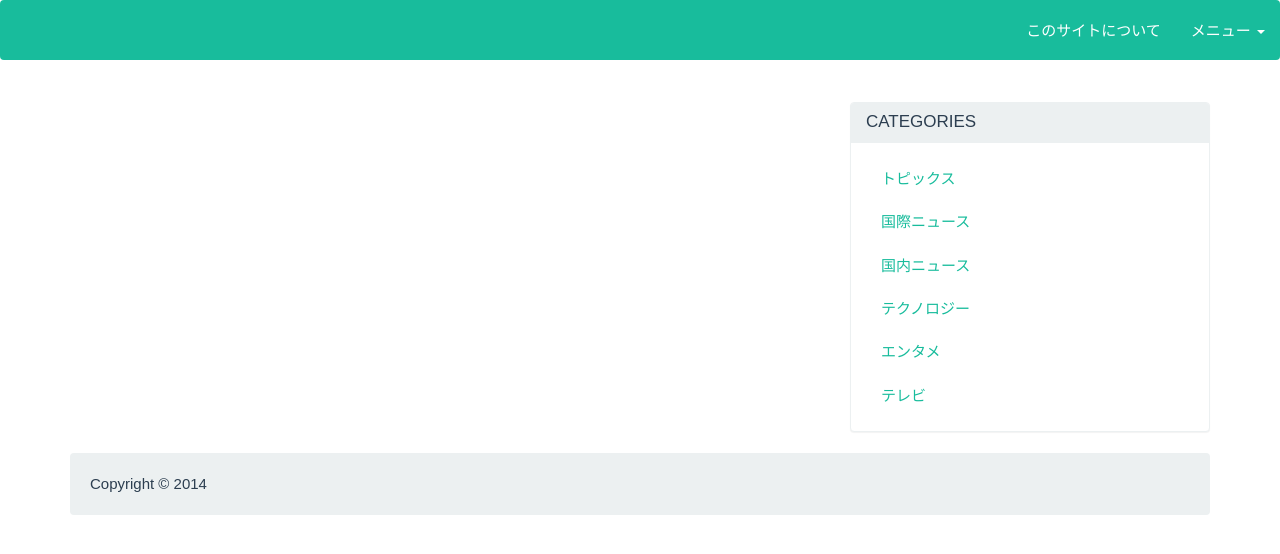
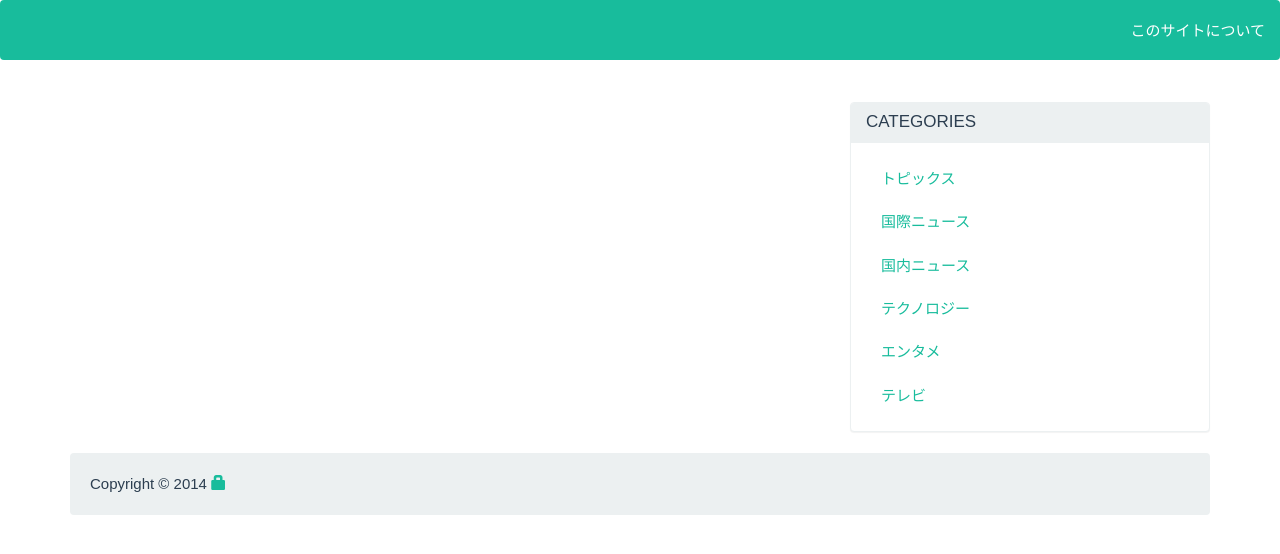
Before and after one commit to maripiyoko/Blogig, a CodeIgniter app: the page made by application/views/blogs/home.php in a window 1280 px wide. Shown: the top 554 px of the page. Run offline with CodeIgniter, Linux system fonts and the light colour scheme; data that the repository does not hold is empty.

Commit message:
とりあえず、こんな感じでどうでしょう？

```diff
--- a/application/views/blogs/top_menu.php
+++ b/application/views/blogs/top_menu.php
@@ -17,11 +17,13 @@
                 <ul class="nav navbar-nav navbar-right">
                     <li>
                         <?php if(isset($blog_name)) {
-                                echo anchor('blogs/'.$blog_name, '<span class="glyphicon glyphicon-home"></span> ブログホーム');
+                                echo anchor('blogs/index'.$blog_name, '<span class="glyphicon glyphicon-home"></span> ブログホーム');
                             }?>
                     </li>
-                    <li><?php echo anchor('blogs/', 'このサイトについて'); ?></li>
-                    <li class="dropdown">
+                    <li>
+                        <?php echo anchor('blogs/', 'このサイトについて'); ?>
+                    </li>
+                    <!-- <li class="dropdown">
                         <a href="#" class="dropdown-toggle" data-toggle="dropdown">メニュー <b class="caret"></b></a>
                         <ul class="dropdown-menu">
                             <li><?php echo anchor('articles/create', '<span class="glyphicon glyphicon-pencil"></span> 新規投稿'); ?></li>
@@ -29,7 +31,7 @@
                             <li><?php if(is_user_logged_in()) {
                                 echo anchor('users/logout', '<span class="glyphicon glyphicon-log-out"></span> ログアウト'); } ?></li>
                         </ul>
-                    </li>
+                    </li> -->
                 </ul>
             </div>
 
--- a/application/views/templates/preview_footer.php
+++ b/application/views/templates/preview_footer.php
@@ -3,7 +3,19 @@
 
     <div class="row">
         <div class="col-sm-12">
-            <div class="footer well">Copyright &copy; 2014</div>
+            <div class="footer well">
+              Copyright &copy; 2014
+              <?php
+                if($this->session->userdata('user_id'))
+                {
+                  echo anchor('users/logout', '<span class="glyphicon glyphicon-eject"></span>');
+                }
+                else
+                {
+                  echo anchor('users/login', '<span class="glyphicon glyphicon-lock"></span>');
+                }
+              ?>
+            </div>
         </div>
     </div>
 </div><!-- container -->
```
